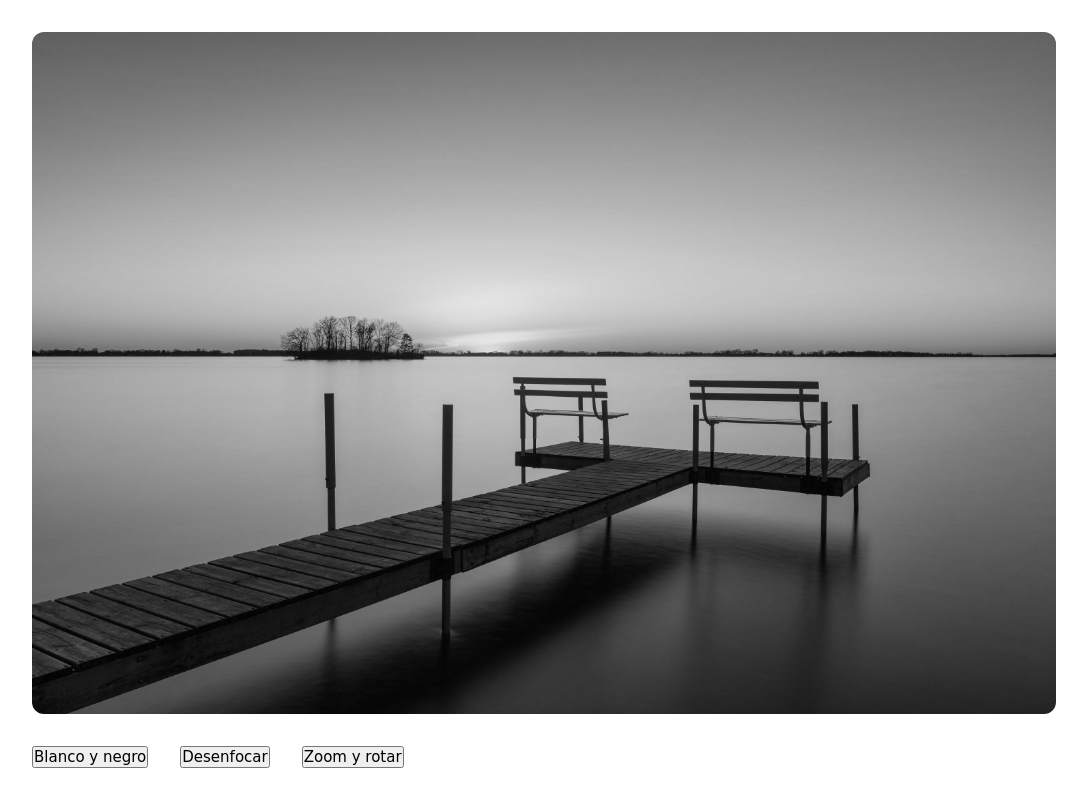
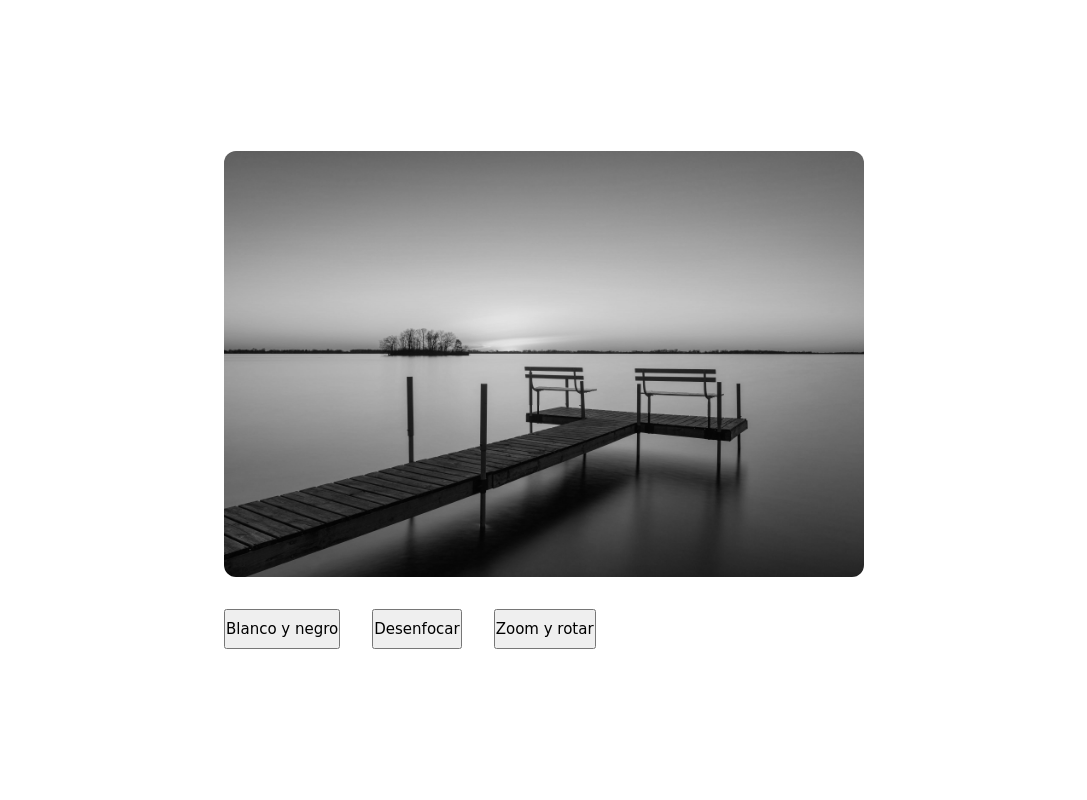
Before and after one commit to Valentina-Atehortua/javascript-3146153, a plain HTML site: page 1_repaso_conceptos/index.html in a window 1280 px wide. Both pictures are taken after a click on the button "Blanco y negro". Shown: the whole page, without its empty margins (96-1183 px from the left). Drawn offline with Linux system fonts and the light colour scheme.

Commit message:
aplicacion terminada

```diff
--- a/1_repaso_conceptos/index.html
+++ b/1_repaso_conceptos/index.html
@@ -9,11 +9,11 @@
 <body>
     <section class="section1">
         <div class="divgene">
-            <img id="img1" src="./atardecer.jpg" alt="">
+            <img id="img1" class="img1" src="./atardecer.jpg" alt="">
             <div class="divb">
-                <button id="blanco">Blanco y negro</button>
-                <button id="desenfocar">Desenfocar</button>
-                <button>Zoom y rotar</button>
+                <button id="blanco" class="blanco">Blanco y negro</button>
+                <button id="desenfocar" class="desenfocar">Desenfocar</button>
+                <button id="zoom" class="">Zoom y rotar</button>
             </div>
         </div>
     </section>
--- a/1_repaso_conceptos/repaso.css
+++ b/1_repaso_conceptos/repaso.css
@@ -16,11 +16,12 @@
     gap: 2rem;
 }
 .divgene img{
-    width: 80%;
+    width: 50%;
     border-radius: 12px;
 }
 .divb{
-    width: 80%;
+    width: 50%;
+    height: 5%;
     display: flex;
     gap: 2rem;
 }
--- a/1_repaso_conceptos/repaso.js
+++ b/1_repaso_conceptos/repaso.js
@@ -1,14 +1,26 @@
-let img = document.querySelector("#img1")
-let butt = document.querySelector("#blanco")
-let butt2 = document.querySelector("#desenfocar")
-let butt3 = document.querySelector("#zoom")
+const pantalla = document.querySelector("#img1")
+const btn1 = document.querySelector("#blanco")
+const btn2 = document.querySelector("#desenfocar")
+const btn3 = document.querySelector("#zoom")
 
-img.addEventListener("click", () => {
-    img.style.filter = "grayscale(100%)";
-});
-butt.addEventListener("click", () => {
-    img.style.filter = "grayscale(100%)";
-});
-butt2.addEventListener("click", () => {
-    img.style.filter = "blur(2px)";
-});
+function blancoynegro () {
+    console.log ("Imagen modificada")
+    pantalla.style.filter = "grayscale(100%)"
+    /* btn1.style.backgroundColor = "orange"
+    btn1.style.color = "white"
+    btn1.style.height = "200px"
+    btn1.style.borderRadius = "50%" */
+}
+btn1.addEventListener("click", blancoynegro);
+
+function desenfocar () {
+    console.log ("Imagen modificada")
+    pantalla.style.filter = "blur(5px)"
+}
+btn2.addEventListener("click", desenfocar);
+
+function zoom () {
+    console.log ("Imagen modificada")
+    pantalla.style.transform = "scale(1.2) rotate(25deg)"
+}
+btn3.addEventListener("click", zoom);
```
